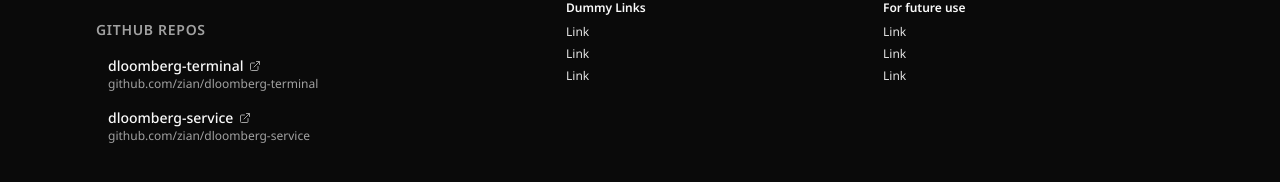
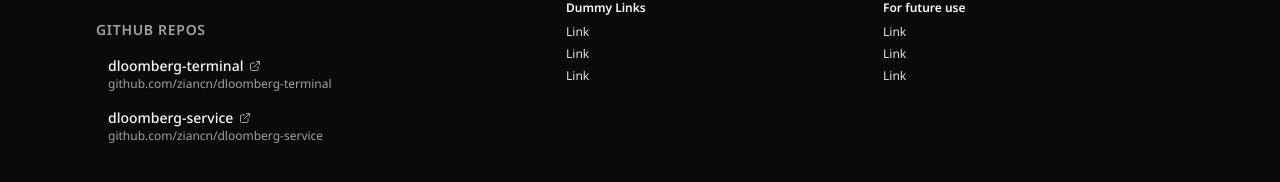
Before and after one commit to ziancn/dloomberg-terminal, a Next.js app: page / in a window 1280 px wide. Shown: the part 454-636 px from the top of the page. Built offline with nearby package versions, Linux system fonts and the light colour scheme; no server answers.

Commit message:
Fix github repo urls

```diff
--- a/terminal-components/welcome-page.tsx
+++ b/terminal-components/welcome-page.tsx
@@ -37,8 +37,8 @@ export function WelcomePage() {
   ]
 
   const githubRepos: GithubRepo[] = [
-    { name: "dloomberg-terminal", path: "github.com/zian/dloomberg-terminal" },
-    { name: "dloomberg-service", path: "github.com/zian/dloomberg-service" },
+    { name: "dloomberg-terminal", path: "github.com/ziancn/dloomberg-terminal" },
+    { name: "dloomberg-service", path: "github.com/ziancn/dloomberg-service" },
   ]
 
 
```
